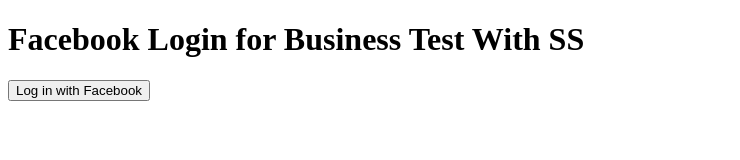
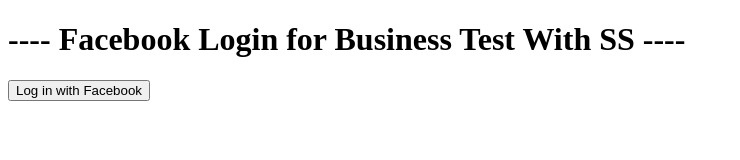
Before and after one commit to mahesh-kambala3/mahesh-kambala3.github.io, a plain HTML site: page index.html in a window 1280 px wide. Shown: the whole page, without its empty margins (0-740 px from the left). Drawn offline with Linux system fonts and the light colour scheme.

Commit message:
Update index.html
Added test changes

```diff
--- a/index.html
+++ b/index.html
@@ -3,10 +3,10 @@
 <head>
     <meta charset="UTF-8">
     <meta name="viewport" content="width=device-width, initial-scale=1.0">
-    <title>Facebook Login for Business FB Test</title>
+    <title>---- Facebook Login for Business FB Test ---- </title>
 </head>
 <body>
-    <h1>Facebook Login for Business Test With SS</h1>
+    <h1>---- Facebook Login for Business Test With SS ---- </h1>
     <button onclick="invokeFbLogin()">Log in with Facebook</button>
     <div id="status"></div>
 
```
